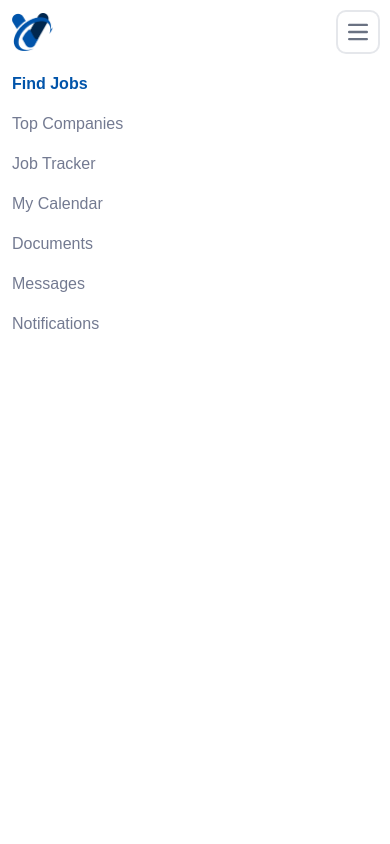
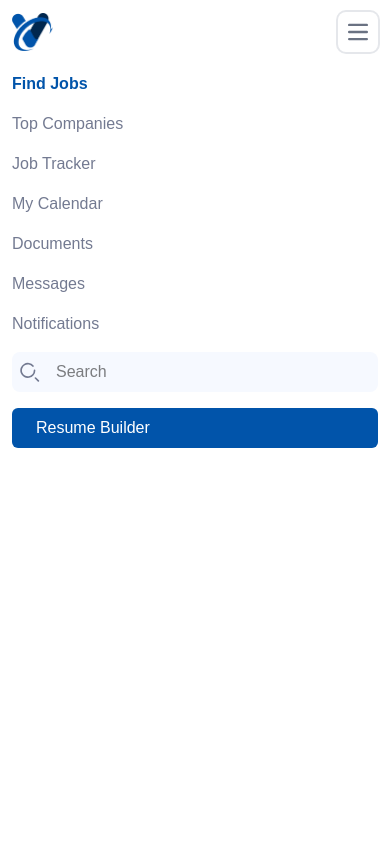
Before and after one commit to MAsad2723/talent-vare, a React (Vite) app: page / in a window 390 px wide. Both pictures are taken after a click on the button "Open main menu". Shown: the top 844 px of the page. Built offline with nearby package versions, Linux system fonts and the light colour scheme; grey boxes are pictures that could not be loaded.

Commit message:
Menu issue fixed

```diff
--- a/src/components/Navbar.jsx
+++ b/src/components/Navbar.jsx
@@ -105,6 +105,47 @@ const Navbar = () => {
           >
             Notifications
           </Link>
+          <div
+            className={`${
+              isMenuOpen ? "flex" : "hidden"
+            } bg-[#F6F9FF] w-full md:w-[261px] items-center rounded-lg`}
+          >
+            <svg
+              className="mx-2"
+              width="20"
+              height="20"
+              viewBox="0 0 18 18"
+              fill="none"
+              xmlns="http://www.w3.org/2000/svg"
+            >
+              <path
+                d="M16.4999 17.024L13.9065 14.4306"
+                stroke="#737A91"
+                strokeWidth="1.5"
+                strokeMiterlimit="10"
+                strokeLinecap="round"
+              />
+              <path
+                d="M13.0976 7.57274C13.0928 8.99051 12.5901 10.3615 11.6773 11.4464C10.7645 12.5313 9.49967 13.261 8.10361 13.5083C6.70756 13.7555 5.26902 13.5045 4.03919 12.7991C2.80936 12.0936 1.86641 10.9786 1.37498 9.64874C0.883559 8.31886 0.874896 6.85859 1.35051 5.52297C1.82611 4.18735 2.75577 3.06123 3.97714 2.34126C5.19851 1.62129 6.63397 1.35324 8.03286 1.58389C9.43175 1.81454 10.7052 2.52924 11.6308 3.6032"
+                stroke="#737A91"
+                strokeWidth="1.5"
+                strokeMiterlimit="10"
+                strokeLinecap="round"
+              />
+            </svg>
+            <input
+              className="p-2 outline-none"
+              type="search"
+              placeholder="Search"
+            />
+          </div>
+          <div
+            className={`${
+              isMenuOpen ? "block" : "hidden"
+            } bg-[var(--primary-color)] text-white py-2 rounded-md px-6 cursor-pointer`}
+          >
+            Resume Builder
+          </div>
         </div>
       </div>
       <div className="hidden md:flex items-center gap-3">
```
